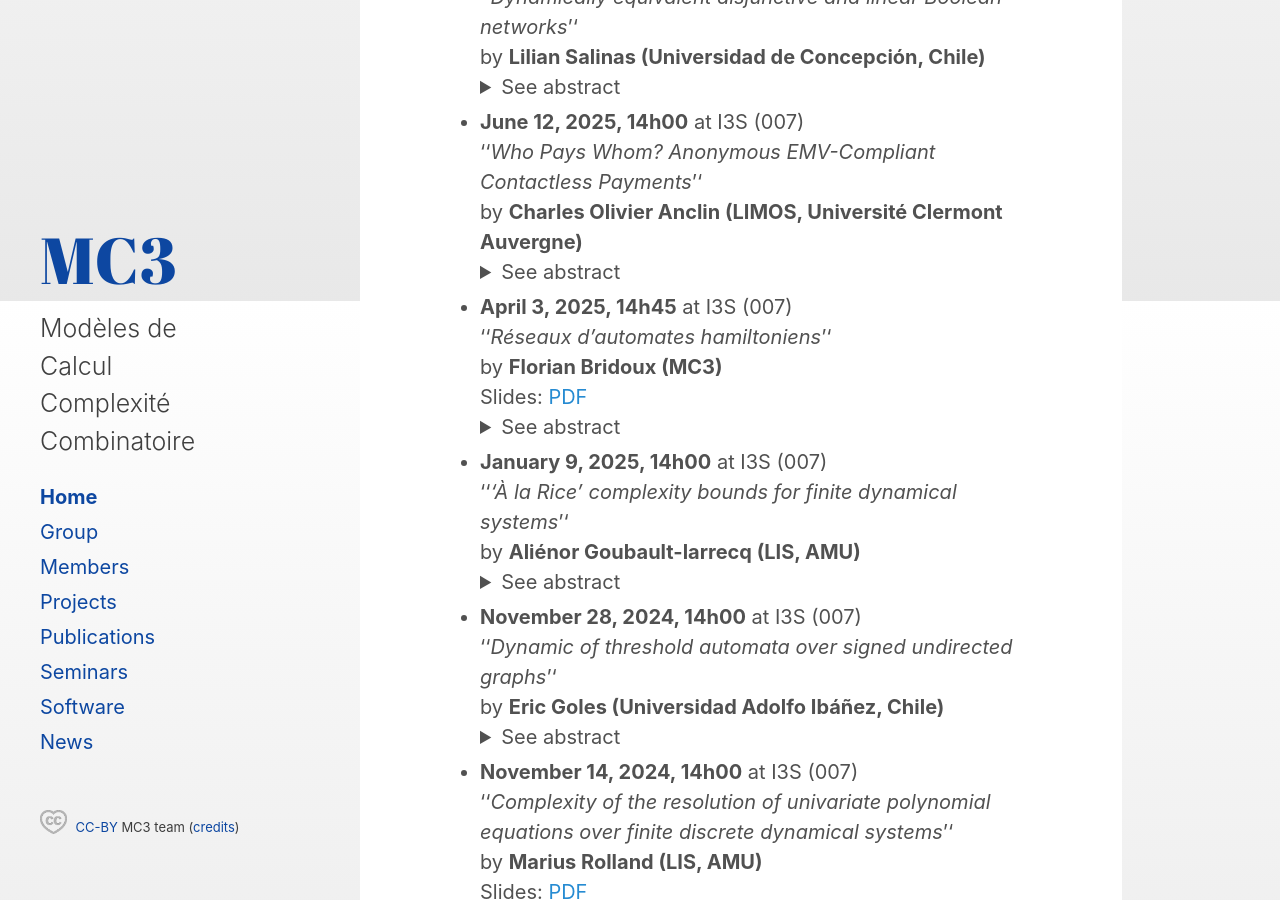
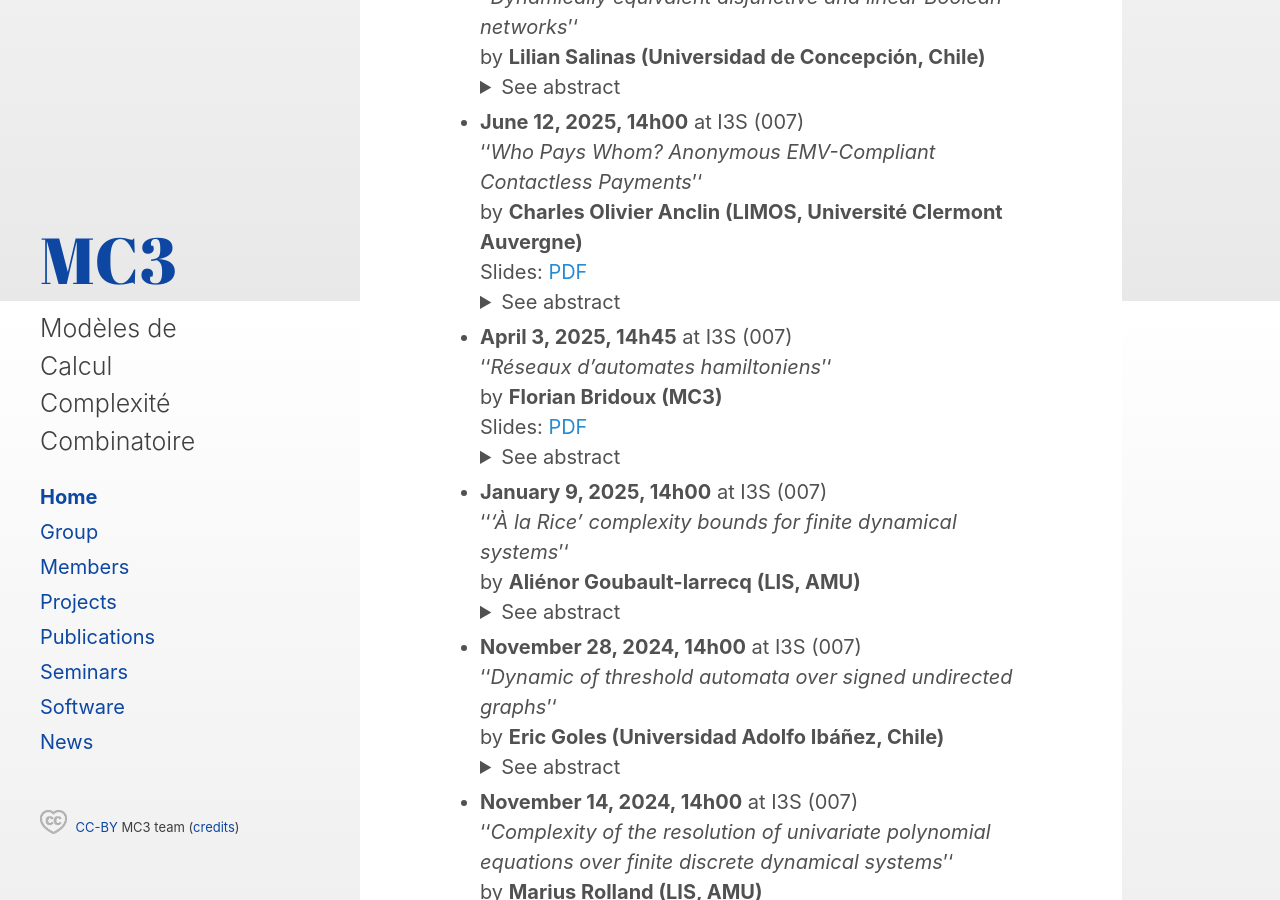
Before and after one commit to richardadrien/mc3, a Jekyll site: the page built from _posts/2023-11-01-home.md, in a window 1280 px wide and 900 px high, scrolled down 4199 px. Built offline with Jekyll 4.4.1, drawn with Linux system fonts in a browser that asks for light colours; the list of posts is cut into pages by our own code.

Commit message:
Update seminars.yml

```diff
--- a/_data/seminars.yml
+++ b/_data/seminars.yml
@@ -40,6 +40,7 @@
   with current EMV, but rather we do privacy by engineering design, adhering  to the existing EMV infrastructure, as is.
   So, PrivBank and PrivProxy provably achieve strong notions of payers and merchant privacy, anonymity and unlinkability
   as seen in e-cash or shopping vouchers, whilst being implementable in EMV as it stands."
+  slides: "2025-06-12-Anclin.pdf"
 
 - who: Florian Bridoux (MC3)
   date: April 3, 2025, 14h45
```
